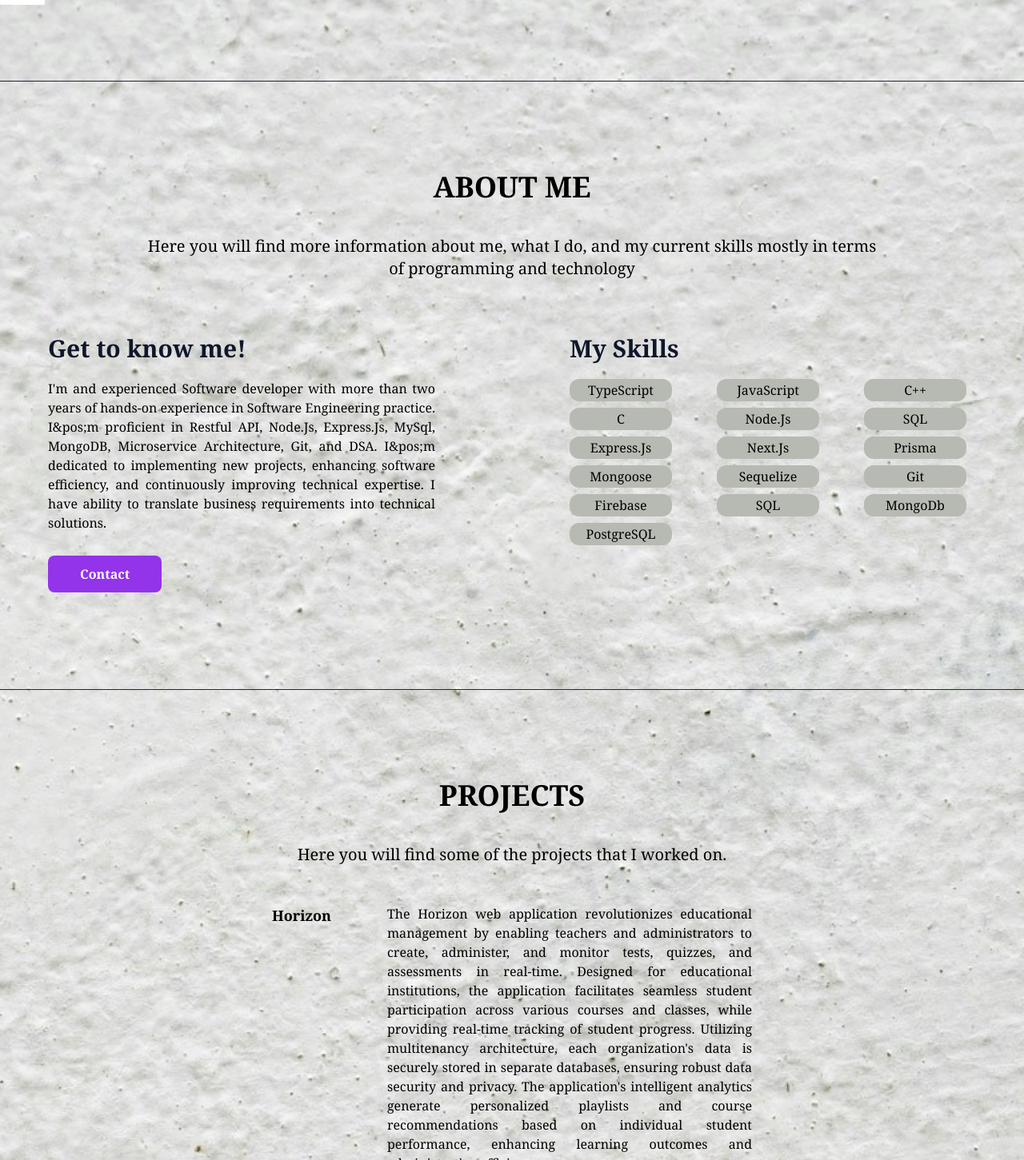
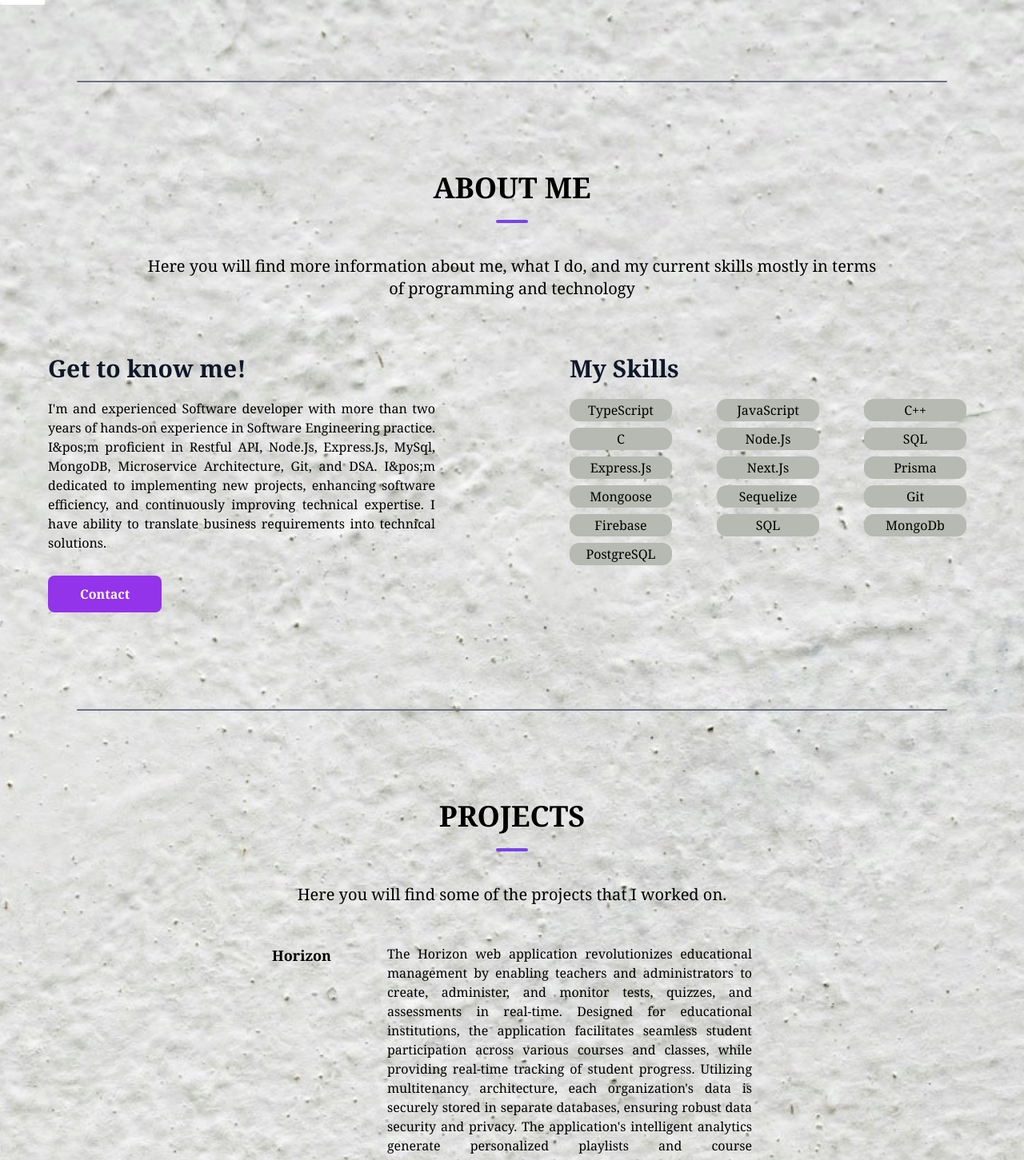
Before and after one commit to bhatarshid/my_portfolio, a Next.js app: page / in a window 1280 px wide. Shown: the part 479-1930 px from the top of the page at 80% size. Built offline with nearby package versions, Linux system fonts and the light colour scheme.

Commit message:
added lines

```diff
--- a/components/About.tsx
+++ b/components/About.tsx
@@ -5,6 +5,7 @@ export const AboutComponent = function() {
     <div className="flex flex-col sm:px-6 lg-px-8 font-serif py-28">
       <div className="flex flex-col pb-2">
         <h2 className="text-4xl font-semibold text-center">ABOUT ME</h2>
+        <hr className="border-t-4 border-customPurple rounded-full w-10 mx-auto mt-5"/>
         <p className="text-center text-xl p-10">Here you will find more information about me, what I do, and my current skills mostly in terms <br />of programming and technology</p>
       </div>
       <div className="flex item-center- justify-center p-5 ml-4">
@@ -31,6 +32,6 @@ export const AboutComponent = function() {
         </div>
       </div>
     </div>
-    <hr className="h-px bg-gray-800 border-0 dark:bg-gray-700"/>
+    <hr className="border-t-2 border-gray-500 rounded-full mx-24"/>
   </div>
 }
--- a/components/Bottom.tsx
+++ b/components/Bottom.tsx
@@ -23,7 +23,7 @@ export const BottomComponent = function() {
         </div>
       </div>
     </div>
-    <hr className="border-t-1 border-gray-500 mx-8" />
+    <hr className="border-t-2 rounded-full border-gray-500 mx-8" />
     <div className="py-8">
       <p className="text-xs text-center">© Copyright 2024. Made by <u><strong>Arshid Bhat</strong></u></p>
     </div>
--- a/components/Intro.tsx
+++ b/components/Intro.tsx
@@ -9,6 +9,6 @@ export const IntroComponent = function() {
         PROJECTS
       </a>
     </div>
-    <hr className="h-px bg-gray-800 border-0 dark:bg-gray-700"/>
+    <hr className="border-t-2 border-gray-500 rounded-full mx-24"/>
   </div>
 }
--- a/components/Project.tsx
+++ b/components/Project.tsx
@@ -5,6 +5,7 @@ export const ProjectComponent = function() {
     <div id="project" className="flex flex-col px-4 sm:px-6 lg-px-8 font-serif py-28">
       <div className="flex flex-col pb-2">
         <h2 className="text-4xl font-semibold text-center">PROJECTS</h2>
+        <hr className="border-t-4 border-customPurple rounded-full w-10 mx-auto mt-5"/>
         <p className="text-center text-xl p-10">Here you will find some of the projects that I worked on.</p>
       </div>
       <div className="mx-72 text-justify px-7 space-y-10">
@@ -55,6 +56,6 @@ export const ProjectComponent = function() {
         </div>
       </div>
     </div>
-    <hr className="h-px bg-gray-800 border-0 dark:bg-gray-700"/>
+    <hr className="border-t-2 border-gray-500 rounded-full mx-24"/>
   </>
 }
```
